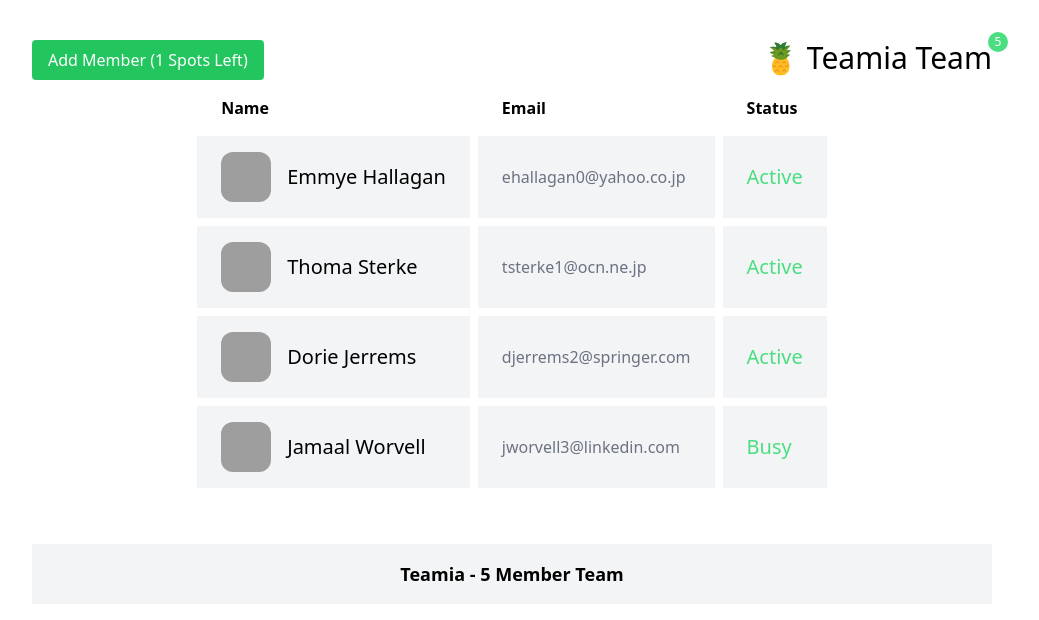
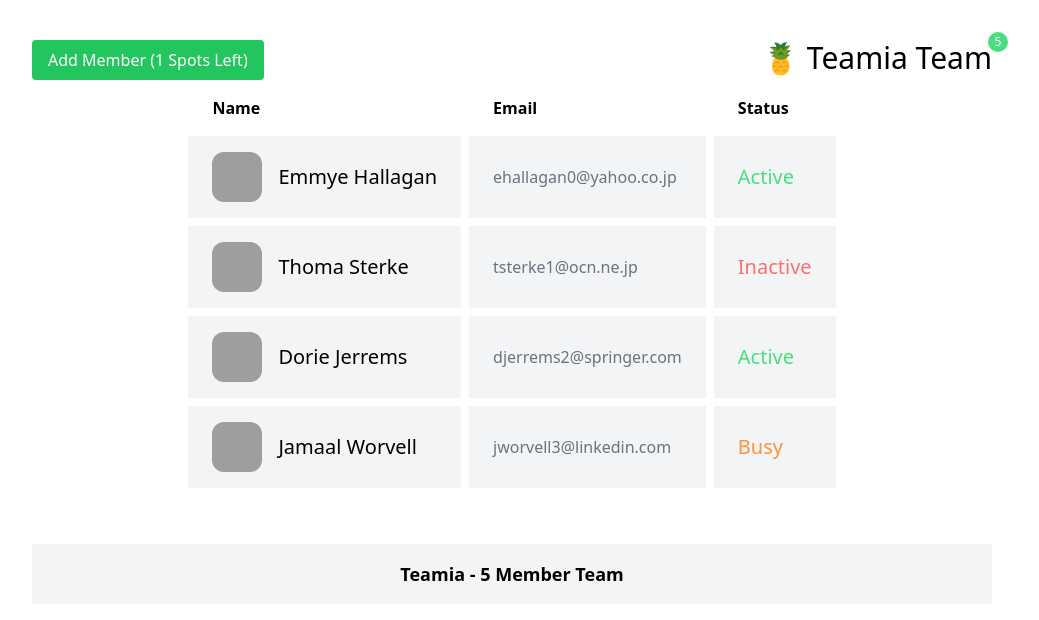
Before and after one commit to alnahian2003/vuester, a Vue app in the folder teamia/: page / in a window 1280 px wide. Shown: the top 620 px of the page, without its empty margins (128-1167 px from the left). Built offline with nearby package versions, Linux system fonts and the light colour scheme; grey boxes are pictures that could not be loaded.

Commit message:
conditional class in vue

```diff
--- a/teamia/src/components/Teams/TeamMember.vue
+++ b/teamia/src/components/Teams/TeamMember.vue
@@ -12,15 +12,25 @@
     <td class="text-gray-500 px-6 py-4">{{ email }}</td>
 
     <td class="px-6 py-4">
-      <button class="text-green-400 text-xl">{{ status }}</button>
+      <button class="text-xl" :class="statusClass">
+        {{ status }}
+      </button>
     </td>
   </tr>
 </template>
 
 <script setup>
-defineProps({
+import { reactive } from "vue";
+
+let prop = defineProps({
   name: String,
   email: String,
   status: String,
 });
+
+let statusClass = reactive({
+  "text-green-400": prop.status.toLowerCase() === "active",
+  "text-orange-400": prop.status.toLowerCase() === "busy",
+  "text-red-400": prop.status.toLowerCase() === "inactive",
+});
 </script>
--- a/teamia/src/team.json
+++ b/teamia/src/team.json
@@ -10,7 +10,7 @@
     {
       "name": "Thoma Sterke",
       "email": "tsterke1@ocn.ne.jp",
-      "status": "Active"
+      "status": "Inactive"
     },
     {
       "name": "Dorie Jerrems",
```
